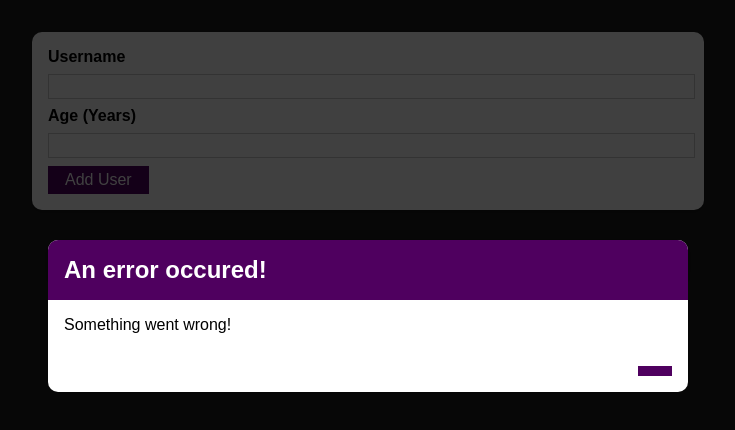
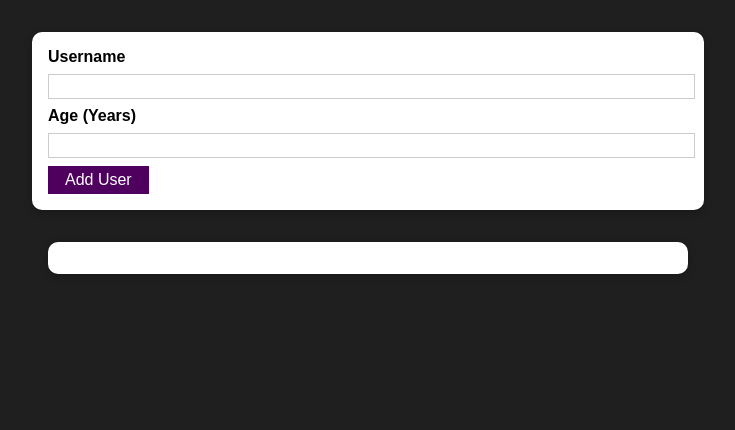
Before and after one commit to PhenDoesStuff/portals-fragments-refs, a React (Create React App) app: page / in a window 1280 px wide. Shown: the top 430 px of the page, without its empty margins (272-1007 px from the left). Built offline with nearby package versions, Linux system fonts and the light colour scheme.

Commit message:
Set up the ability to conditionally render the modal with dyanmic titles and messages

```diff
--- a/src/Components/Users/AddUser.jsx
+++ b/src/Components/Users/AddUser.jsx
@@ -8,6 +8,7 @@ function AddUser({ onAddUser }) {
 	const [enteredUsername, setEnteredUsername] =
 		useState('');
 	const [enteredAge, setEnteredAge] = useState('');
+	const [error, setError] = useState();
 
 	const addUserHandler = e => {
 		e.preventDefault();
@@ -16,10 +17,19 @@ function AddUser({ onAddUser }) {
 			enteredUsername.trim().length === 0 ||
 			enteredAge.trim().length === 0
 		) {
+			setError({
+				title: 'Invalid input',
+				message:
+					'Please enter a valid name and age (non-empty values).',
+			});
 			return;
 		}
 
 		if (+enteredAge < 1) {
+			setError({
+				title: 'Invalid age',
+				message: 'Age must be greater than 0.',
+			});
 			return;
 		}
 
@@ -39,10 +49,12 @@ function AddUser({ onAddUser }) {
 
 	return (
 		<>
-			<ErrorModal
-				title='An error occured!'
-				message='Something went wrong!'
-			/>
+			{error && (
+				<ErrorModal
+					title={error.title}
+					message={error.message}
+				/>
+			)}
 
 			<Card className='user'>
 				<form onSubmit={addUserHandler}>
```
